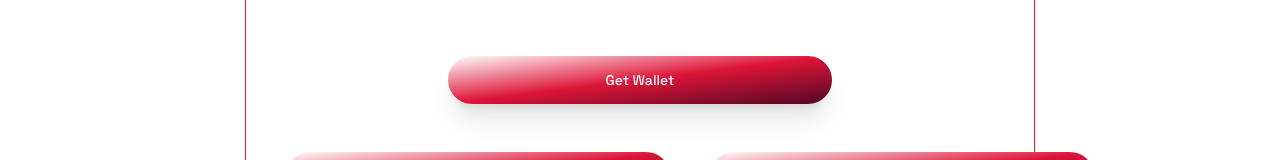
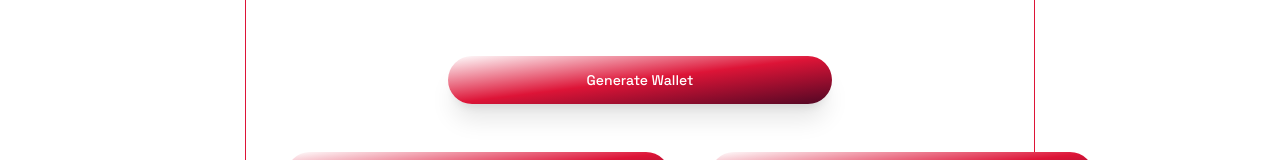
Before and after one commit to karanpargal/SuperNova, a Next.js app in the folder client/: page /bot-token in a window 1280 px wide. Shown: the part 447-607 px from the top of the page. Built offline with nearby package versions, Linux system fonts and the light colour scheme.

Commit message:
fix: Add loading

```diff
--- a/client/components/InputBotToken/InputForm.tsx
+++ b/client/components/InputBotToken/InputForm.tsx
@@ -27,6 +27,7 @@ const formSchema = z.object({
 
 export const InputForm: React.FC = () => {
   const [submitted, setSubmitted] = useState<boolean>(false);
+  const [loading, setLoading] = useState<boolean>(false);
   const { walletConnected, setWalletAddress, walletAddress } =
     useWalletContext();
 
@@ -43,6 +44,7 @@ export const InputForm: React.FC = () => {
   };
 
   const handleMintPkp = async () => {
+    setLoading(true);
     try {
       const response = await fetch(
         `${process.env.NEXT_PUBLIC_API_URL}/get-account`,
@@ -66,6 +68,8 @@ export const InputForm: React.FC = () => {
       localStorage.setItem("executeIpfsHash", data.executeIpfsHash);
     } catch (error) {
       console.error("Mint PKP Error:", error);
+    } finally {
+      setLoading(false);
     }
   };
 
@@ -148,6 +152,7 @@ export const InputForm: React.FC = () => {
                 onClick={() => {
                   handleMintPkp();
                 }}
+                disabled={loading}
               >
                 <span
                   className={`absolute inset-0 w-full h-full bg-gradient-to-br ${
@@ -161,7 +166,9 @@ export const InputForm: React.FC = () => {
                     walletConnected ? "bg-pink-950" : "bg-pink-500 "
                   }rounded-full opacity-30 group-hover:rotate-90 ease`}
                 ></span>
-                <span className="relative text-white">Get Wallet</span>
+                <span className="relative text-white">
+                  {loading ? "Generating Wallet..." : "Generate Wallet"}
+                </span>
               </Button>
             )}
             {submitted ? (
```
